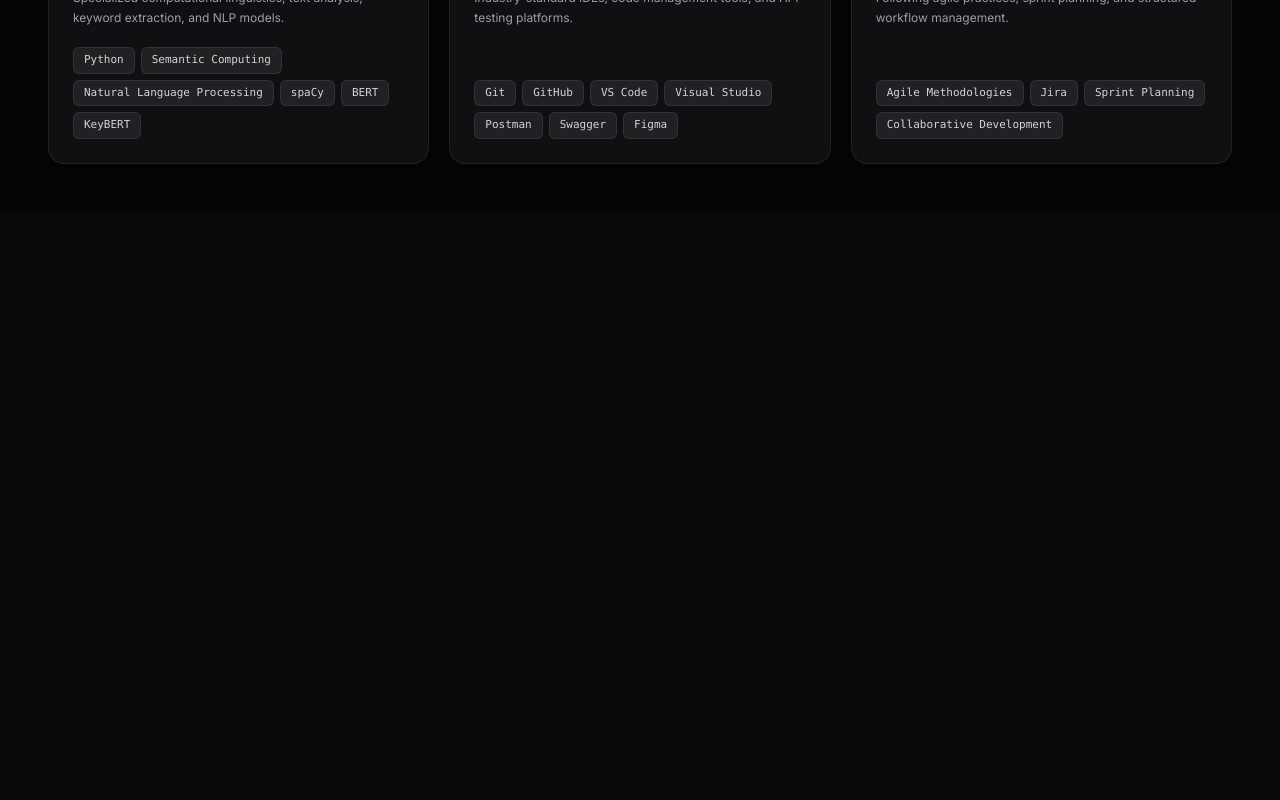
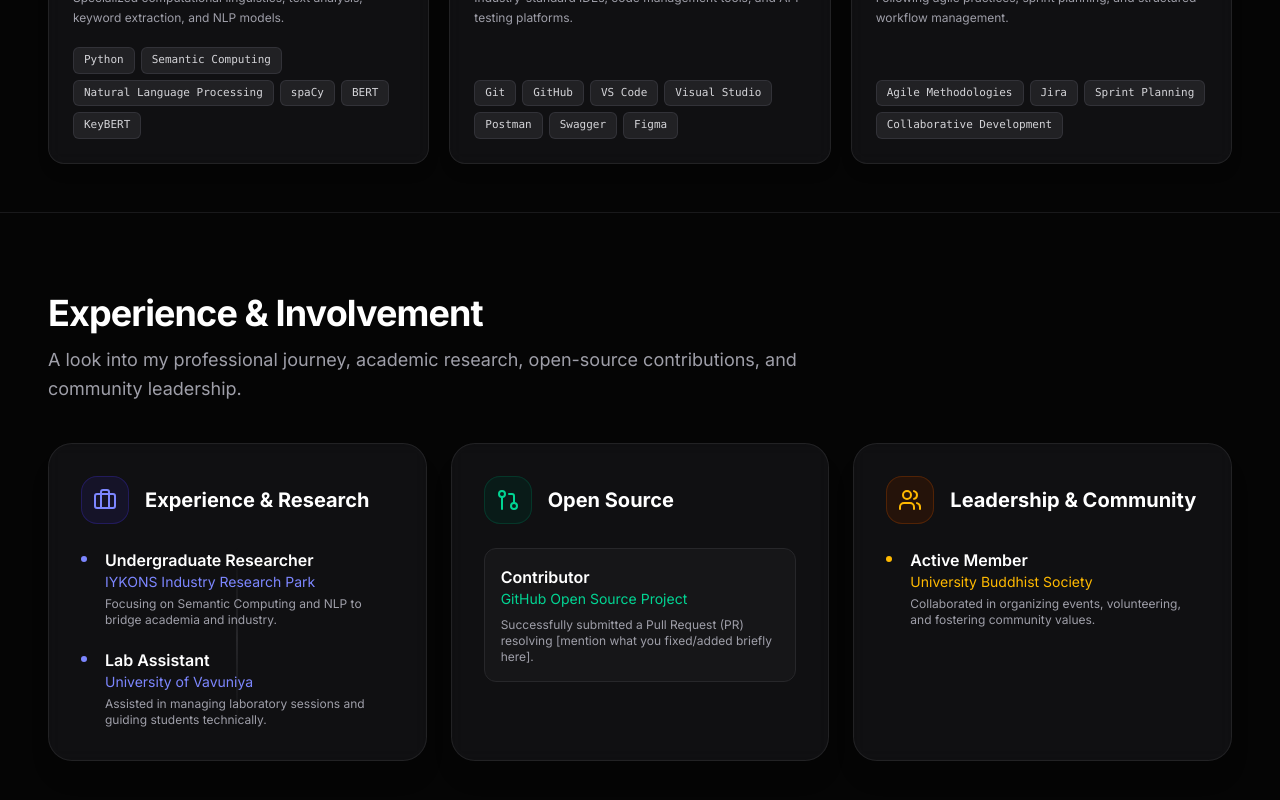
Before and after one commit to Erandi-Hans/Erandi-Hansika-Portfolio, a Next.js app: page / in a window 1280 px wide. Shown: the part 2417-3217 px from the top of the page. Before the commit the page ends 2629 px from the top, so only its background shows below. Built offline with nearby package versions, Linux system fonts and the light colour scheme.

Commit message:
feat:  Add Experiance components

```diff
--- /dev/null
+++ b/src/app/components/Experience.tsx
@@ -0,0 +1,89 @@
+import { Briefcase, GitPullRequest, Users } from 'lucide-react';
+
+export default function Experience() {
+    return (
+        <section id="experience" className="w-full max-w-[1600px] mx-auto px-6 md:px-12 py-20 border-t border-zinc-800/60 scroll-mt-28">
+            <div className="space-y-10">
+
+                {/* Section Title */}
+                <div className="space-y-3 max-w-3xl">
+                    <h2 className="text-3xl md:text-4xl font-bold tracking-tight text-white">Experience & Involvement</h2>
+                    <p className="text-zinc-400 text-lg leading-relaxed">
+                        A look into my professional journey, academic research, open-source contributions, and community leadership.
+                    </p>
+                </div>
+
+                {/* 3 Categories Grid */}
+                <div className="grid grid-cols-1 lg:grid-cols-3 gap-6">
+
+                    {/* 1. Research & Professional Experience */}
+                    <div className="bg-zinc-900/60 border border-zinc-800/80 rounded-3xl p-8 space-y-6 backdrop-blur-sm shadow-xl">
+                        <div className="flex items-center gap-4">
+                            <div className="w-12 h-12 rounded-2xl bg-indigo-950/40 border border-indigo-800/40 flex items-center justify-center text-indigo-400">
+                                <Briefcase size={24} />
+                            </div>
+                            <h3 className="text-xl font-bold text-white">Experience & Research</h3>
+                        </div>
+
+                        <div className="space-y-5 relative before:absolute before:inset-0 before:ml-2 before:-translate-x-px md:before:mx-auto md:before:translate-x-0 before:h-full before:w-0.5 before:bg-gradient-to-b before:from-transparent before:via-zinc-800 before:to-transparent">
+                            {/* Item 1 */}
+                            <div className="relative pl-6">
+                                <div className="absolute left-0 top-2 w-1.5 h-1.5 bg-indigo-400 rounded-full"></div>
+                                <h4 className="text-white font-semibold">Undergraduate Researcher</h4>
+                                <p className="text-sm text-indigo-400 mb-1">IYKONS Industry Research Park</p>
+                                <p className="text-xs text-zinc-400">Focusing on Semantic Computing and NLP to bridge academia and industry.</p>
+                            </div>
+                            {/* Item 2 */}
+                            <div className="relative pl-6">
+                                <div className="absolute left-0 top-2 w-1.5 h-1.5 bg-indigo-400 rounded-full"></div>
+                                <h4 className="text-white font-semibold">Lab Assistant</h4>
+                                <p className="text-sm text-indigo-400 mb-1">University of Vavuniya</p>
+                                <p className="text-xs text-zinc-400">Assisted in managing laboratory sessions and guiding students technically.</p>
+                            </div>
+                        </div>
+                    </div>
+
+                    {/* 2. Open Source & Contributions */}
+                    <div className="bg-zinc-900/60 border border-zinc-800/80 rounded-3xl p-8 space-y-6 backdrop-blur-sm shadow-xl">
+                        <div className="flex items-center gap-4">
+                            <div className="w-12 h-12 rounded-2xl bg-emerald-950/40 border border-emerald-800/40 flex items-center justify-center text-emerald-400">
+                                <GitPullRequest size={24} />
+                            </div>
+                            <h3 className="text-xl font-bold text-white">Open Source</h3>
+                        </div>
+
+                        <div className="space-y-5">
+                            <div className="p-4 bg-zinc-900/80 border border-zinc-800 rounded-xl">
+                                <h4 className="text-white font-semibold">Contributor</h4>
+                                <p className="text-sm text-emerald-400 mb-2">GitHub Open Source Project</p>
+                                <p className="text-xs text-zinc-400">
+                                    Successfully submitted a Pull Request (PR) resolving [mention what you fixed/added briefly here].
+                                </p>
+                            </div>
+                        </div>
+                    </div>
+
+                    {/* 3. Leadership & Extracurricular */}
+                    <div className="bg-zinc-900/60 border border-zinc-800/80 rounded-3xl p-8 space-y-6 backdrop-blur-sm shadow-xl">
+                        <div className="flex items-center gap-4">
+                            <div className="w-12 h-12 rounded-2xl bg-amber-950/40 border border-amber-800/40 flex items-center justify-center text-amber-400">
+                                <Users size={24} />
+                            </div>
+                            <h3 className="text-xl font-bold text-white">Leadership & Community</h3>
+                        </div>
+
+                        <div className="space-y-5">
+                            <div className="relative pl-6">
+                                <div className="absolute left-0 top-2 w-1.5 h-1.5 bg-amber-400 rounded-full"></div>
+                                <h4 className="text-white font-semibold">Active Member</h4>
+                                <p className="text-sm text-amber-400 mb-1">University Buddhist Society</p>
+                                <p className="text-xs text-zinc-400">Collaborated in organizing events, volunteering, and fostering community values.</p>
+                            </div>
+                        </div>
+                    </div>
+
+                </div>
+            </div>
+        </section>
+    );
+}
--- a/src/app/page.tsx
+++ b/src/app/page.tsx
@@ -1,4 +1,5 @@
 import About from "./components/About";
+import Experience from "./components/Experience";
 import Hero from "./components/Hero";
 import Navbar from "./components/Navbar";
 import Skills from "./components/Skills";
@@ -11,6 +12,7 @@ export default function Home() {
       <Hero />
       <About />
       <Skills />
+      <Experience />
     </div>
   );
 }
```
